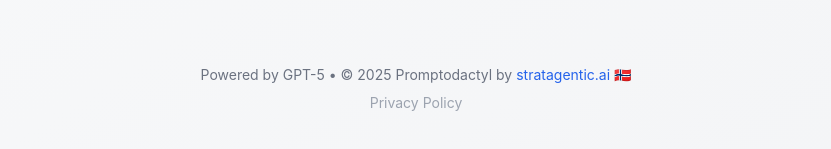
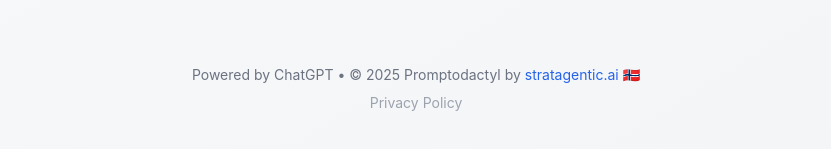
Before and after one commit to johannesstruweg/promptrefine, a React (Vite) app in the folder frontend/: page / in a window 1280 px wide. Shown: the part 515-664 px from the top of the page, without its empty margins (224-1055 px from the left). Built offline with nearby package versions, Linux system fonts and the light colour scheme; no server answers.

Commit message:
Update App.jsx

```diff
--- a/frontend/src/App.jsx
+++ b/frontend/src/App.jsx
@@ -349,7 +349,7 @@ export default function App() {
       {/* Footer */}
       <footer className="text-center mt-16 mb-4 text-gray-500 text-sm relative z-10">
         <p>
-          Powered by GPT-5 • © 2025 Promptodactyl by{" "}
+          Powered by ChatGPT • © 2025 Promptodactyl by{" "}
           <a
             href="https://stratagentic.ai"
             target="_blank"
```
